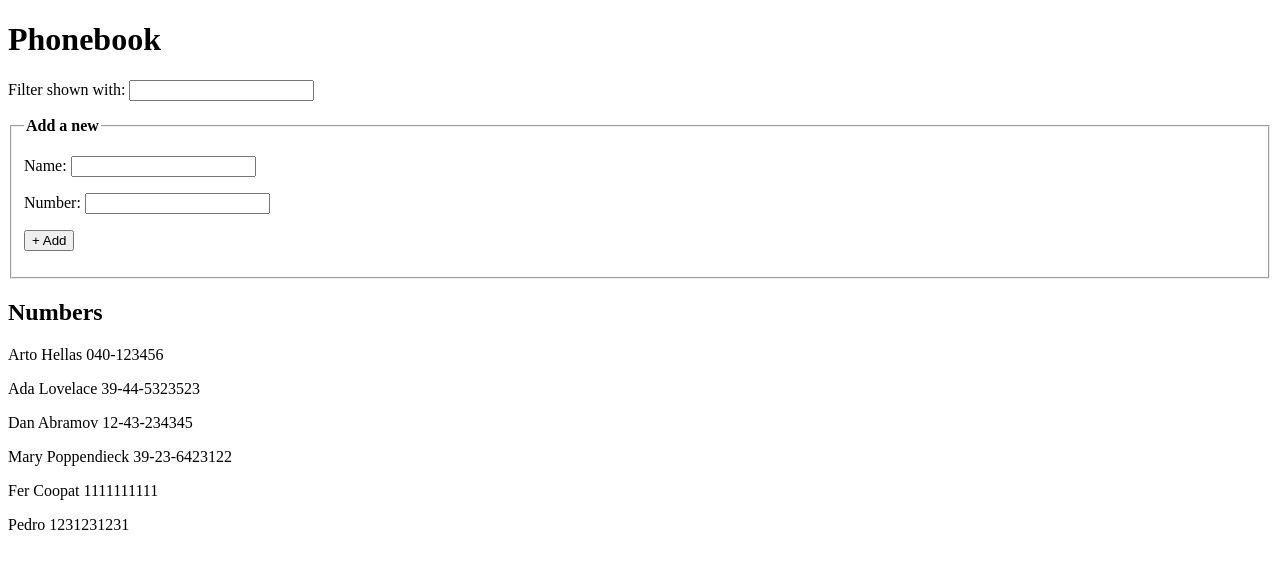
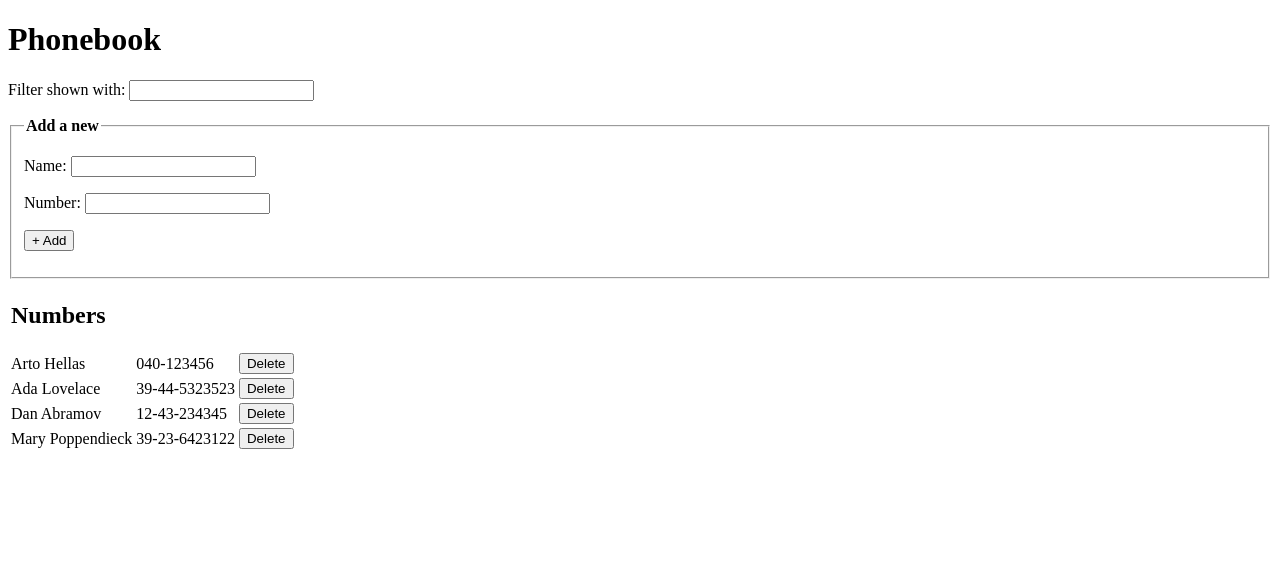
Before and after one commit to fercoopat/fullstack_open_course, a React (Vite) app in the folder part_2/phonebook/: page / in a window 1280 px wide. Shown: the top 568 px of the page. Built offline with nearby package versions, Linux system fonts and the light colour scheme; data requests are answered from the project's data file.

Commit message:
part 2 - 2.14 exercise completed.

```diff
--- a/part_2/phonebook/src/api/persons.js
+++ b/part_2/phonebook/src/api/persons.js
@@ -13,3 +13,9 @@ export const addPerson = async (newPerson) => {
 
   return data;
 };
+
+export const deletePerson = async (personId) => {
+  const { data } = await ApiClient.delete(`${RESOURCE}/${personId}`);
+
+  return data;
+};
--- a/part_2/phonebook/src/app.jsx
+++ b/part_2/phonebook/src/app.jsx
@@ -1,5 +1,5 @@
 import { useEffect, useState } from 'react';
-import { addPerson, getPersons } from './api/persons';
+import { addPerson, deletePerson, getPersons } from './api/persons';
 import Filter from './components/filter';
 import PersonForm from './components/person-form';
 import Persons from './components/persons';
@@ -17,6 +17,13 @@ export default function App() {
     setSearch(e?.target?.value);
   };
 
+  const handleDelete = (person) => async () => {
+    if (window.confirm(`Delete ${person.name}?`)) {
+      const data = await deletePerson(person.id);
+      setPersons((prev) => prev?.filter((p) => p.id !== data.id));
+    }
+  };
+
   useEffect(() => {
     getPersons().then((data) => setPersons(data));
   }, []);
@@ -30,6 +37,7 @@ export default function App() {
         persons={[...persons]?.filter((p) =>
           p?.name?.toLowerCase().includes(search?.toLowerCase())
         )}
+        onDelete={handleDelete}
       />
     </div>
   );
--- a/part_2/phonebook/src/components/persons.jsx
+++ b/part_2/phonebook/src/components/persons.jsx
@@ -1,12 +1,24 @@
-export default function Persons({ persons }) {
+export default function Persons({ persons, onDelete }) {
   return (
-    <>
-      <h2>Numbers</h2>
-      {persons?.map((person) => (
-        <p key={person.id}>
-          {person?.name} {person?.number}
-        </p>
-      ))}
-    </>
+    <table>
+      <thead>
+        <tr>
+          <td>
+            <h2>Numbers</h2>
+          </td>
+        </tr>
+      </thead>
+      <tbody>
+        {persons?.map((person) => (
+          <tr key={person.id}>
+            <td>{person?.name}</td>
+            <td>{person?.number}</td>
+            <td>
+              <button onClick={onDelete(person)}>Delete</button>
+            </td>
+          </tr>
+        ))}
+      </tbody>
+    </table>
   );
 }
--- a/part_2/phonebook/src/db/db.json
+++ b/part_2/phonebook/src/db/db.json
@@ -19,16 +19,6 @@
       "name": "Mary Poppendieck",
       "number": "39-23-6423122",
       "id": "4"
-    },
-    {
-      "id": "cf40",
-      "name": "Fer Coopat",
-      "number": "1111111111"
-    },
-    {
-      "id": "3a2a",
-      "name": "Pedro",
-      "number": "1231231231"
     }
   ]
 }
```
